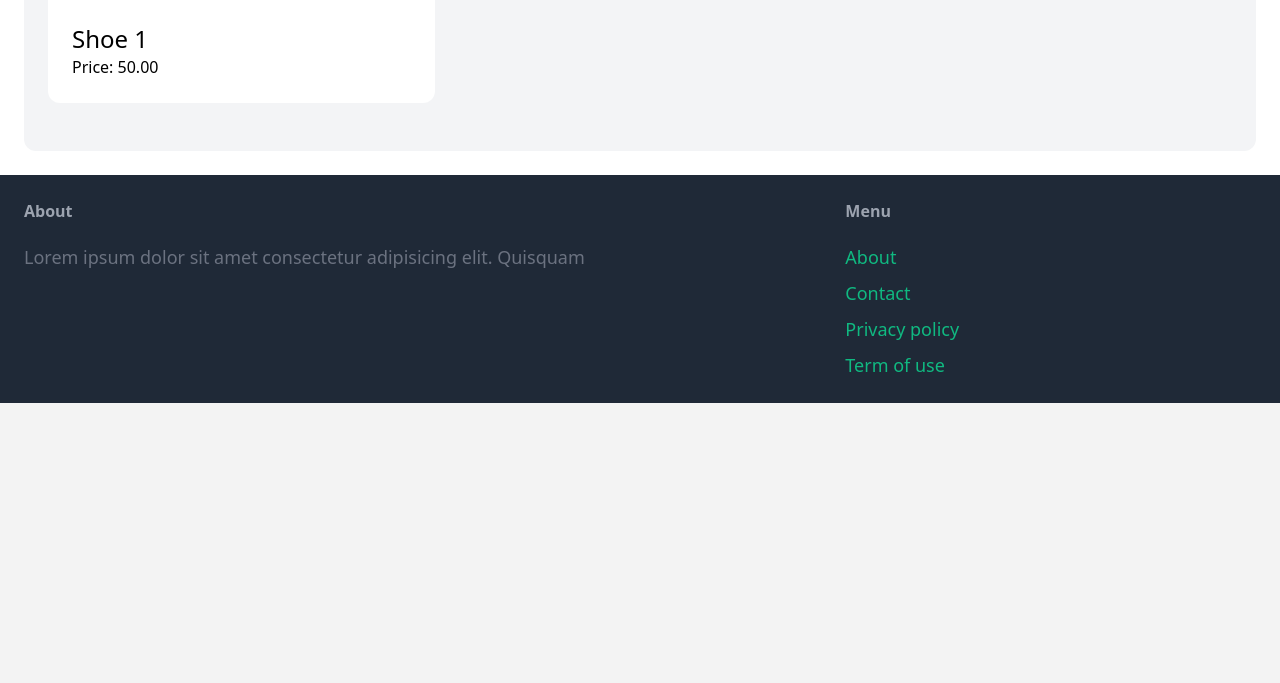
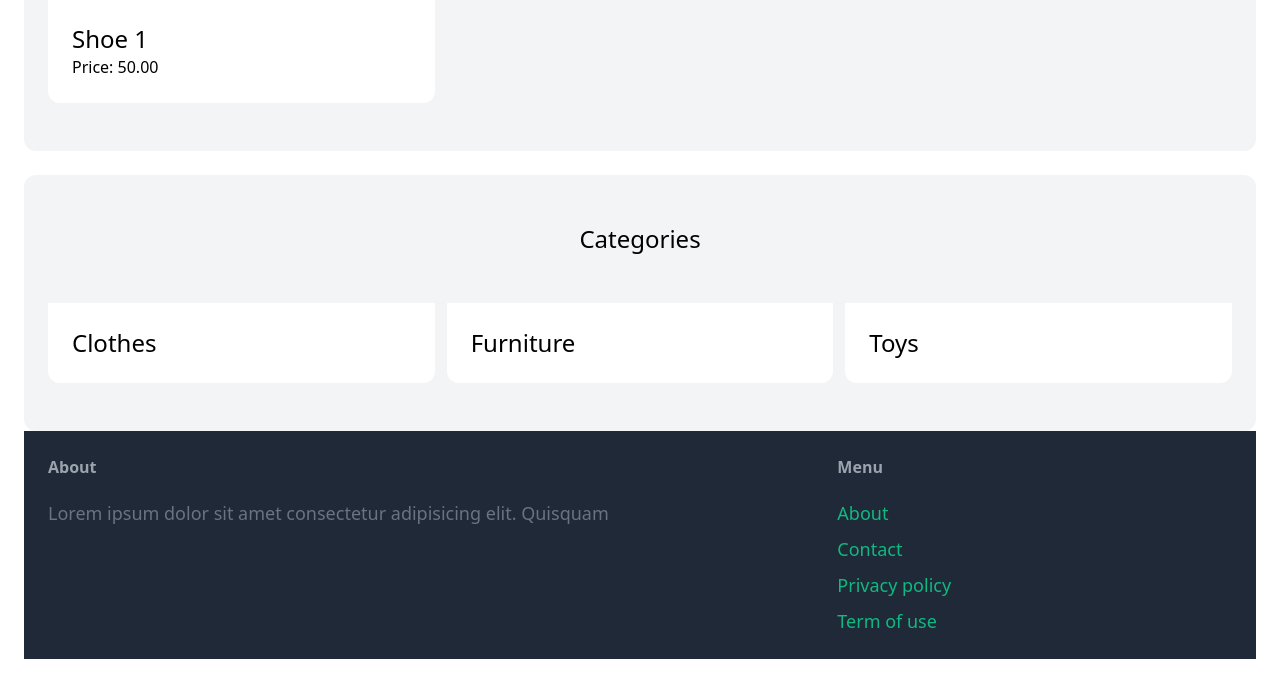
Before and after one commit to Jakub-Pinkowski/django-marketplace, a Django app: page / in a window 1280 px wide. Shown: the part 737-1420 px from the top of the page. Before the commit the page ends 1140 px from the top, so only its background shows below. Run offline with Django 4.2, Linux system fonts and the light colour scheme; data comes from the database, SQL or seed files in the repository; some libraries are stand-ins or nearby versions.

Commit message:
Update category display in index.html

```diff
--- a/marketplace/core/templates/core/index.html
+++ b/marketplace/core/templates/core/index.html
@@ -19,4 +19,23 @@
         {% endfor %}
     </div>
 </div>
-{% endblock %}
+<div class="mt-6 px-6 py-12 bg-gray-100 rounded-xl">
+    <h2 class="mb-12 text-2xl text-center">Categories</h2>
+
+    <div class="grid grid-cols-3 gap-3">
+        {% for category in categories %}
+        <div>
+            <a href="#">
+                <div>
+                    <img src="{{ category.image.url}}" alt="" class="rounded-t-xl" />
+                </div>
+
+                <div class="p-6 bg-white rounded-b-xl">
+                    <h2 class="text-2xl">{{ category.name }}</h2>
+                </div>
+            </a>
+        </div>
+        {% endfor %}
+    </div>
+    {% endblock %}
+</div>
```
